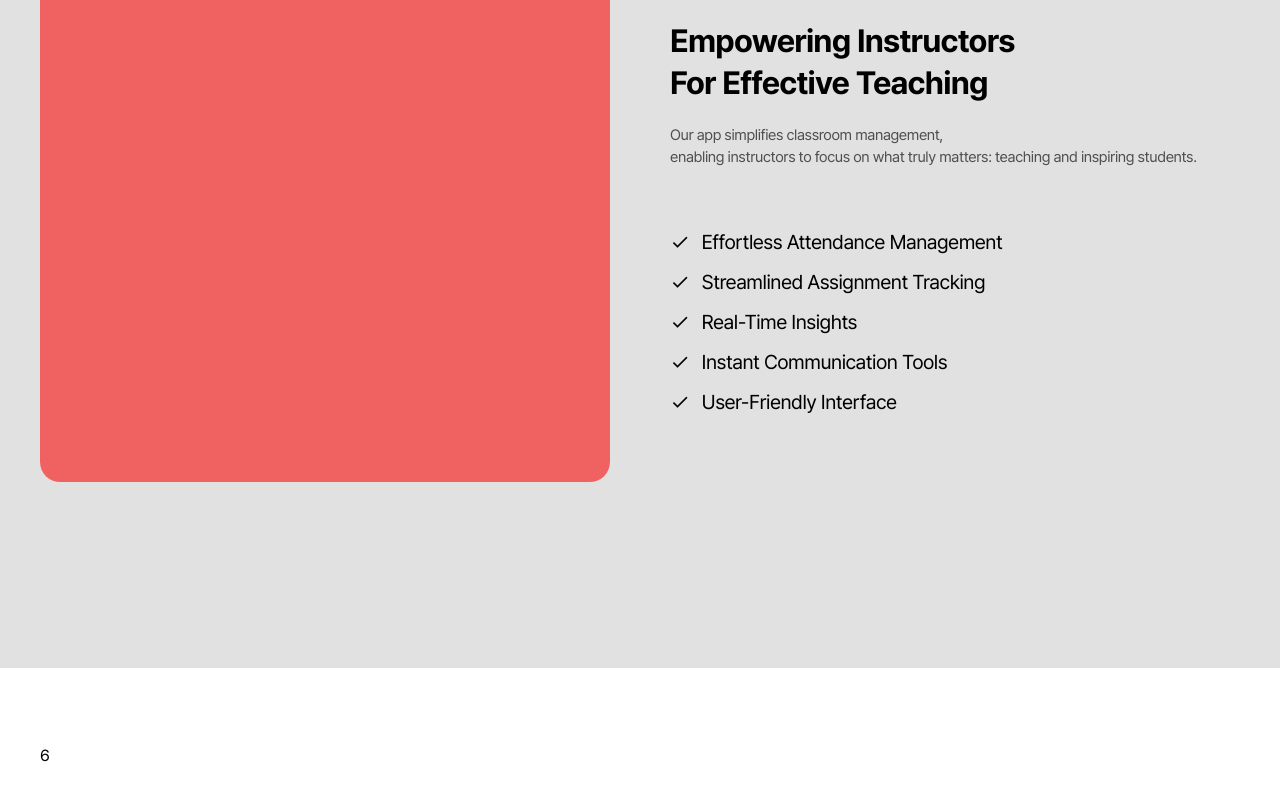
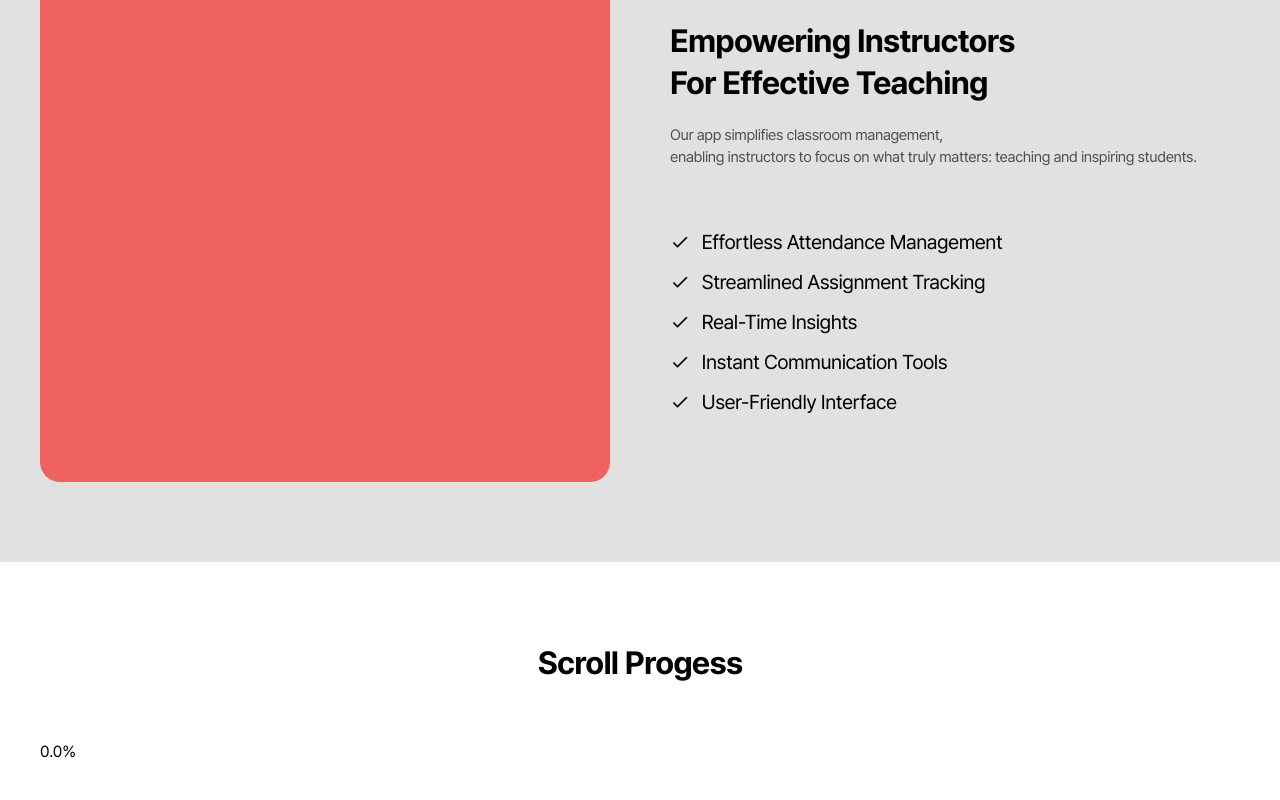
Before and after one commit to SangO-Lee/if-design, a React (Create React App) app: page / in a window 1280 px wide. Shown: the part 6708-7508 px from the top of the page. Built offline with nearby package versions, Linux system fonts and the light colour scheme.

Commit message:
scroll progress 기능 추가

```diff
--- a/src/assets/css/common.scss
+++ b/src/assets/css/common.scss
@@ -167,8 +167,23 @@ main {
 
     //section4
     #section4 {
-        min-height: auto;
+        min-height: 0;
         overflow-x: hidden;
+    }
+
+    //section5
+    #section5 {
+        min-height: 0;
+    }
+
+    //section6
+    #section6 {
+        height: 300vh;
+
+        .container {
+            position: sticky;
+            top: 80px;
+        }
     }
 }
 
--- a/src/assets/css/slider.scss
+++ b/src/assets/css/slider.scss
@@ -47,7 +47,7 @@
 
         .progress-bar {
             width: 100%;
-            background-color: #111;
+            background: $bg-black;
             transition: width 0.1s linear;
         }
     }
--- /dev/null
+++ b/src/components/common/ScollProgress.js
@@ -0,0 +1,40 @@
+import React, { useEffect } from "react";
+
+const ScrollProgress = ({ targetRef, onProgressChange }) => {
+    // * 부모컴포넌트에 아래 내용 추가 후 계산할 섹션 영역에 ref값 추가
+    // const targetRef = React.useRef(null);
+    // const [progress, setProgress] = useState(0);
+    // const handleProgressChange = (newProgress) => {
+    //     setProgress(newProgress);
+    // };
+    //{(progress * 100).toFixed(1)}
+
+    const calculateScrollProgress = () => {
+        if (targetRef.current) {
+            const targetOffsetTop =
+                targetRef.current.getBoundingClientRect().top + window.scrollY;
+            const targetHeight = targetRef.current.offsetHeight;
+            const windowHeight = window.innerHeight;
+
+            const currentScrollY = window.scrollY;
+
+            const progress =
+                (currentScrollY - targetOffsetTop) / targetHeight +
+                windowHeight / 2 / targetHeight;
+
+            // 0에서 1 사이로 제한
+            let limitedProgress = Math.min(Math.max(progress, 0), 1);
+            onProgressChange(limitedProgress);
+        }
+    };
+    useEffect(() => {
+        window.addEventListener("scroll", calculateScrollProgress);
+        return () => {
+            window.removeEventListener("scroll", calculateScrollProgress);
+        };
+    }, []);
+
+    return <></>;
+};
+
+export default ScrollProgress;
--- a/src/components/main/Section6.js
+++ b/src/components/main/Section6.js
@@ -1,9 +1,30 @@
+import React, { useState } from "react";
 import menu from "assets/data/menu";
+import ScrollProgress from "components/common/ScollProgress";
+
 function Section6() {
+    const targetRef = React.useRef(null);
+    const [progress, setProgress] = useState(0);
+    const handleProgressChange = (newProgress) => {
+        setProgress(newProgress);
+    };
+
     return (
         <>
-            <section id={menu[5].id}>
-                <div className="container">6</div>
+            <section id={menu[5].id} ref={targetRef}>
+                <div className="container">
+                    <h2 className="section-title">Scroll Progess</h2>
+                    <p id="scroll-progress">
+                        <span className="value">
+                            <ScrollProgress
+                                targetRef={targetRef}
+                                onProgressChange={handleProgressChange}
+                            ></ScrollProgress>
+                            {(progress * 100).toFixed(1)}
+                        </span>
+                        <span className="label">%</span>
+                    </p>
+                </div>
             </section>
         </>
     );
```
